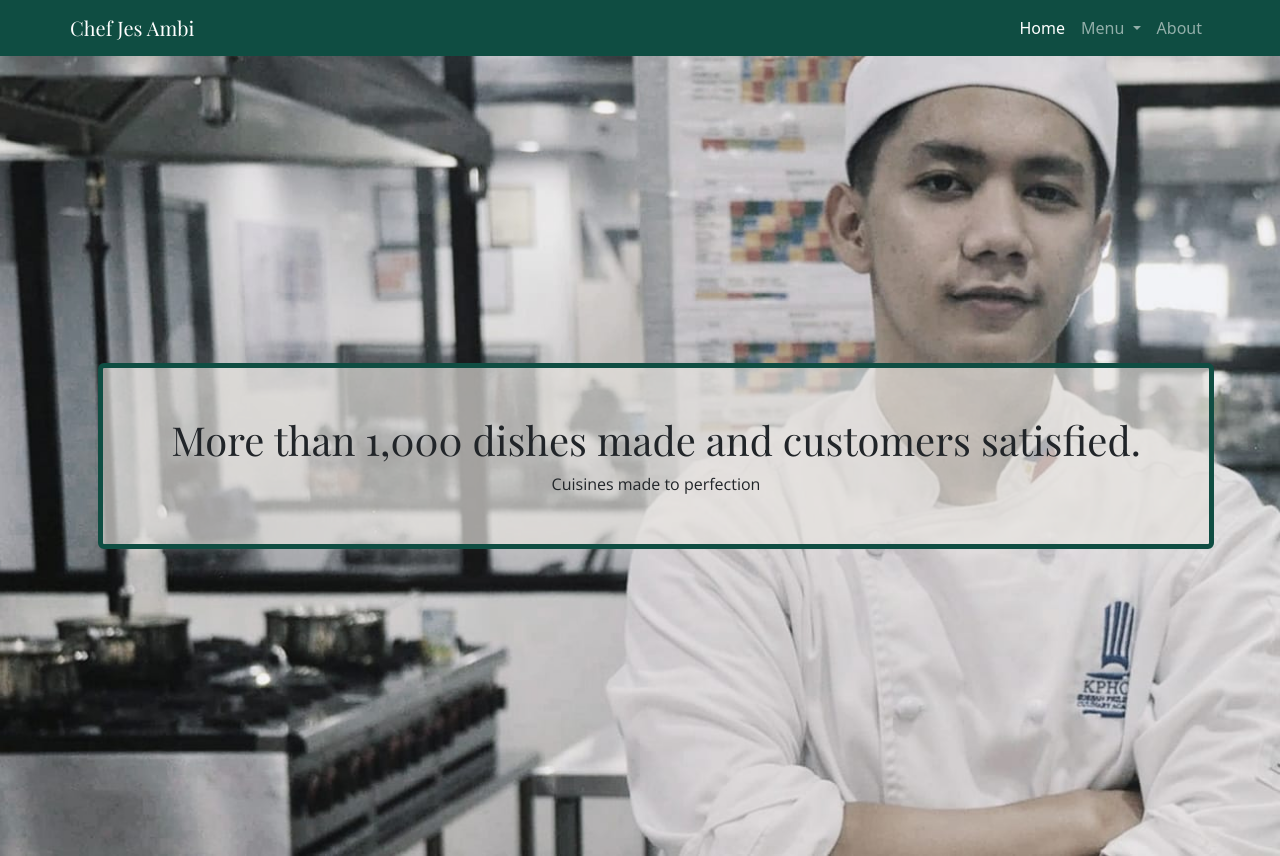
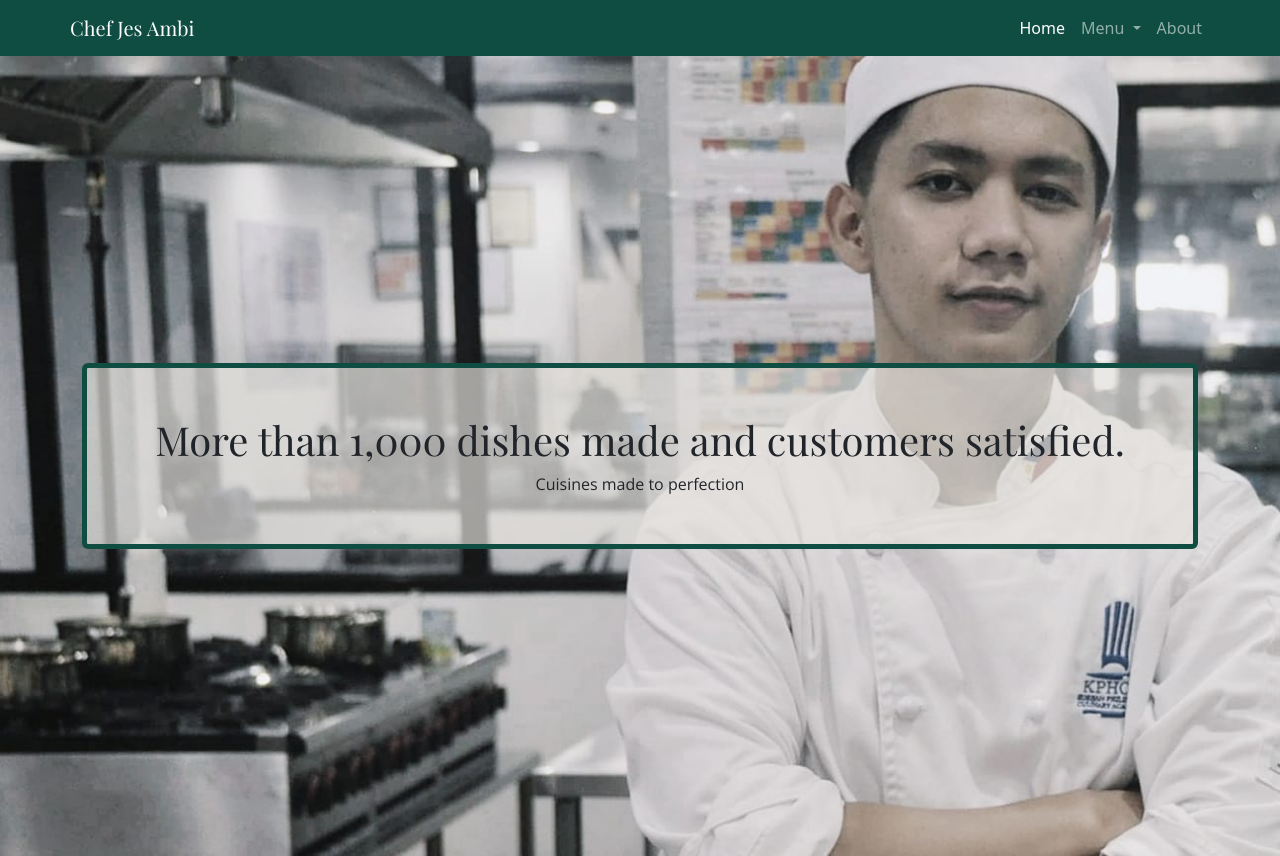
Before and after one commit to hellojhonas/chefjes, a plain HTML site: page index.html in a window 1280 px wide. Shown: the top 856 px of the page. Drawn offline with nearby package versions, Linux system fonts and the light colour scheme.

Commit message:
index hero margin fixed

```diff
--- a/index.html
+++ b/index.html
@@ -72,7 +72,7 @@
                     <div class="container">
                         <div class="row">
                             <div class="col-12">
-                                <div class="container hero-text rounded-2 m-3">
+                                <div class="container hero-text rounded-2 ">
                                     <h2 class="text-center fs-1 mx-5 mt-5" >More than 1,000 dishes made and customers satisfied.</h2>
                                     <p class="fw-medium text-center mx-5 mb-5">Cuisines made to perfection</p>
                                 </div>
```
